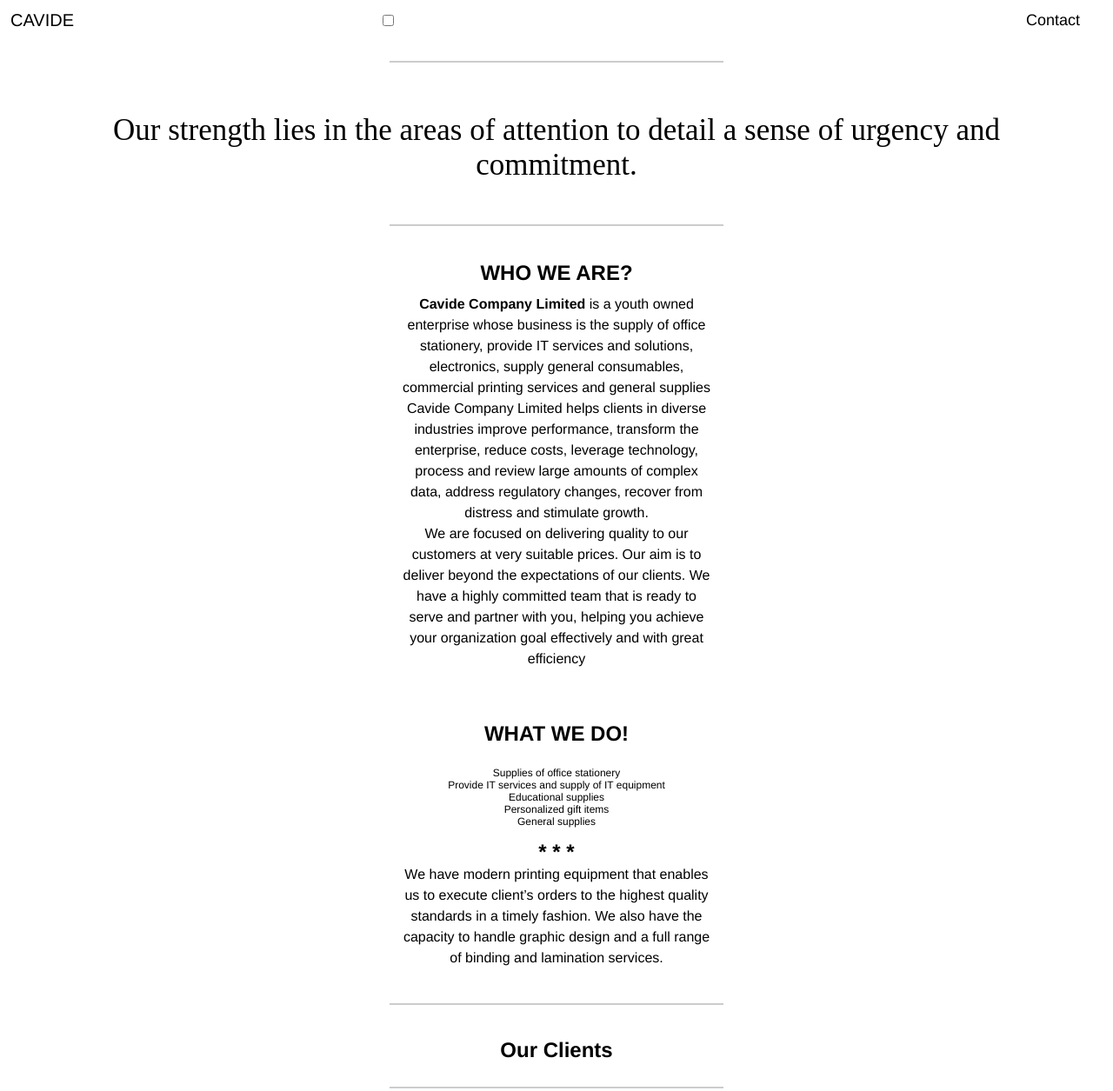
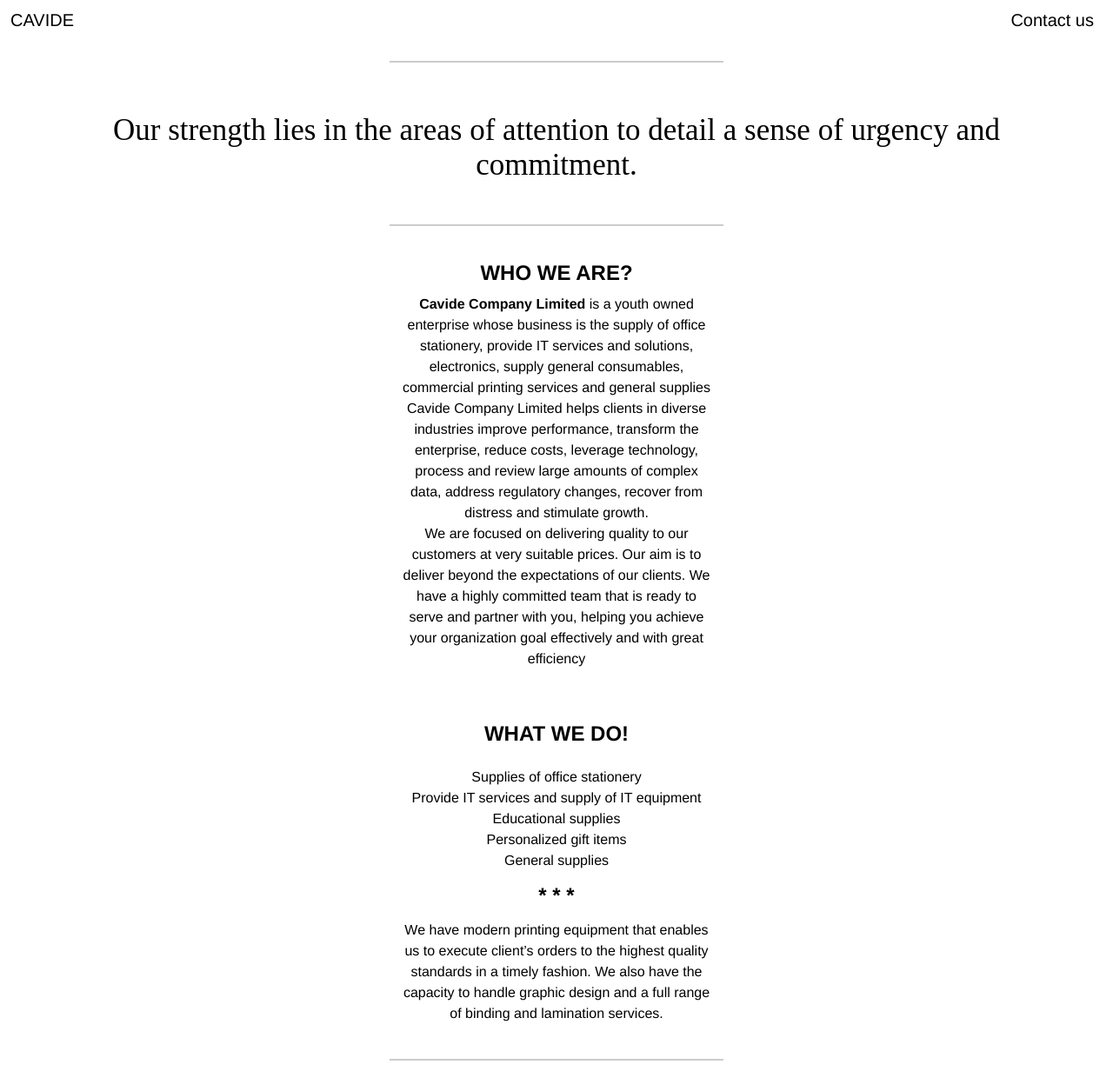
Before and after one commit to nthuls/CAVIDE, a plain HTML site: page index.html in a window 1280 px wide. Shown: the top 1255 px of the page at 87% size. Drawn offline with Linux system fonts and the light colour scheme.

Commit message:
Add files via upload

```diff
--- a/index.html
+++ b/index.html
@@ -12,23 +12,19 @@
     <div class="container">
         <div class="item item-1">
             <section class="top-nav">
-                <!-- <p><img src="path/to/your/image.jpg" alt="CAVIDE"></p> --><p>CAVIDE</p>
-                <input id="menu-toggle" type="checkbox" />
-                <label class='menu-button-container' for="menu-toggle">
-                    <div class='menu-button'></div>
-                </label>
+                <!-- <p><img src="path/to/your/image.jpg" alt="CAVIDE"></p> -->
+                <p>CAVIDE</p>
                 <ul class="menu">
-                    <li><a href="#contact">Contact</a></li>
+                    <p><a href="#contact">Contact us</a></p>
                 </ul>
             </section>
         </div>
+
        <!-- <div class="home"> -->
         <div class="item item-nthuls">
-
             <blockquote class="blockquote">
                 <p>Our strength lies in the areas of attention to detail a sense of urgency and commitment.</p>
             </blockquote>
-
             <div class="text-grid-container">
                 <div class="text-container">
                     <h2>WHO WE ARE?</h2>
@@ -56,16 +52,15 @@
             <div class="text-grid-container">
                 <div class="text-container">
                     <h2>WHAT WE DO!</h2>
-                    <!-- <ul> -->
                     <br>
-                    Supplies of office stationery<br>
-                    Provide IT services and supply of IT equipment<br>
-                    Educational supplies<br>
-                    Personalized gift items<br>
-                    General supplies<br>
-                    <!-- </ul> -->
+                    <p>Supplies of office stationery<br></p>
+                    <p>Provide IT services and supply of IT equipment<br></p>
+                    <p>Educational supplies<br></p>
+                    <p>Personalized gift items<br></p>
+                    <p>General supplies<br></p>
                     <br>
                     <h1>* * *</h1>
+                    <br>
                     <p>We have modern printing equipment that enables us to execute client’s orders to the highest
                         quality standards in a timely fashion. We also have the capacity to handle graphic design and a
                         full range of binding and lamination services.</p>
@@ -74,7 +69,7 @@
         </div>
         <div class="item">
             <blockquote class="blockquote">
-                <h1>Our Clients</h1>
+                <p>Our Clients</p>
             </blockquote>
             <div class="text-grid-container-Logos">
                 <div class="logo-container">
```
